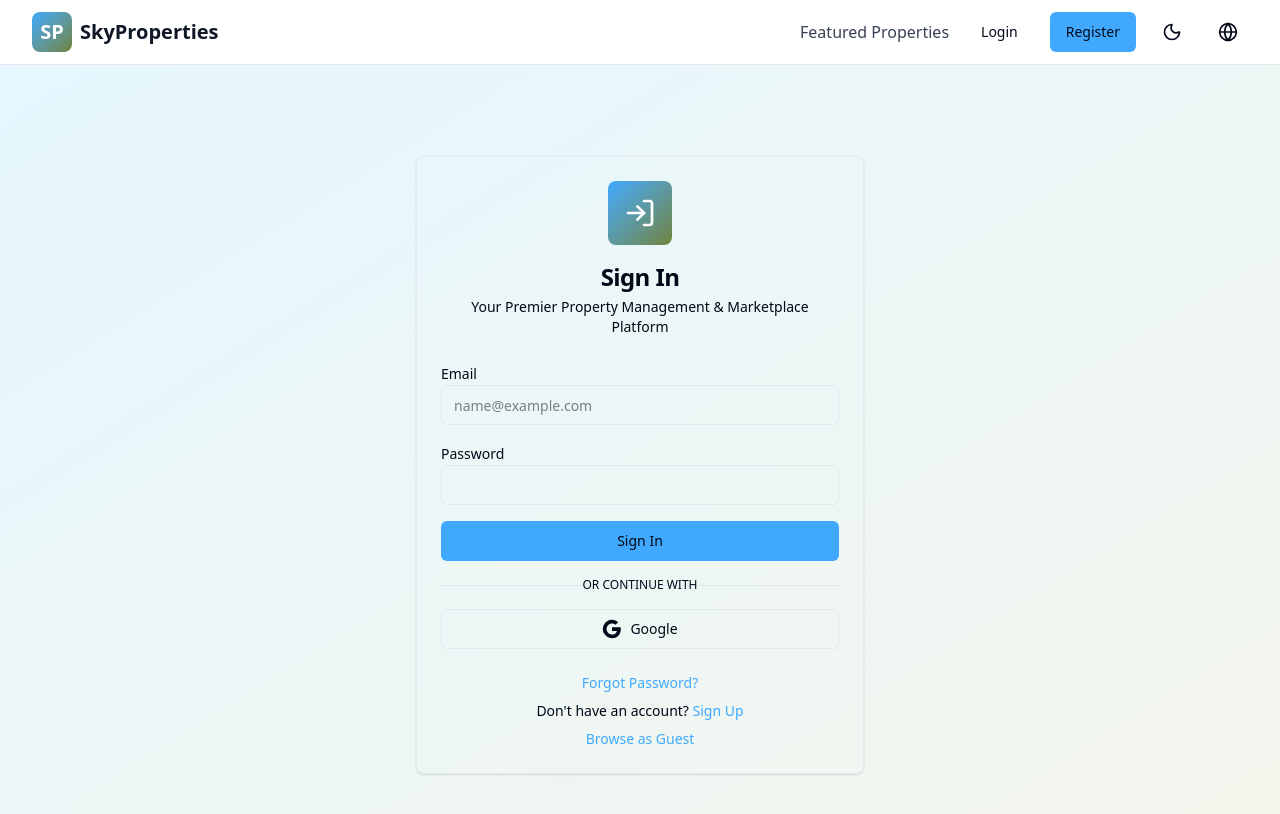
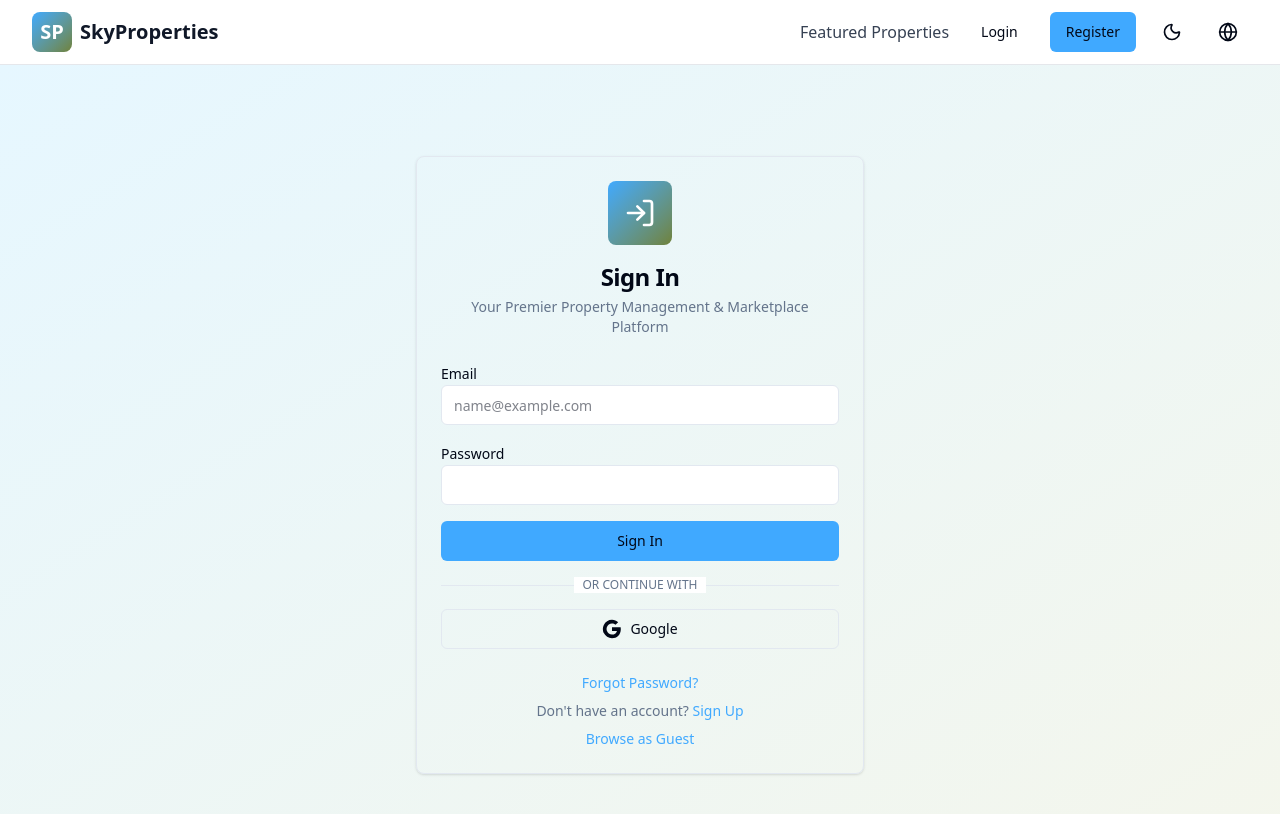
Before and after one commit to InnovationLadders/SkyProperties10, a React (Vite) app: page /login in a window 1280 px wide. Shown: the top 814 px of the page. Built offline with nearby package versions, Linux system fonts and the light colour scheme; no server answers.

Commit message:
Updated globals.css

```diff
--- a/src/components/ui/Card.jsx
+++ b/src/components/ui/Card.jsx
@@ -5,7 +5,7 @@ const Card = forwardRef(({ className, ...props }, ref) => (
   <div
     ref={ref}
     className={cn(
-      'rounded-lg border bg-card text-card-foreground shadow-sm',
+      'rounded-lg border bg-card text-card-foreground shadow-sm bg-opacity-100',
       className
     )}
     {...props}
--- a/src/styles/globals.css
+++ b/src/styles/globals.css
@@ -47,6 +47,40 @@
   }
 }
 
+@layer components {
+  .bg-card {
+    background-color: hsl(0 0% 100%);
+  }
+
+  .dark .bg-card {
+    background-color: hsl(222.2 47% 11%);
+  }
+
+  .text-card-foreground {
+    color: hsl(222.2 84% 4.9%);
+  }
+
+  .dark .text-card-foreground {
+    color: hsl(210 40% 98%);
+  }
+
+  .bg-background {
+    background-color: hsl(0 0% 100%);
+  }
+
+  .dark .bg-background {
+    background-color: hsl(222.2 84% 4.9%);
+  }
+
+  .text-muted-foreground {
+    color: hsl(215.4 16.3% 46.9%);
+  }
+
+  .dark .text-muted-foreground {
+    color: hsl(217.9 10.6% 64.9%);
+  }
+}
+
 html[dir="rtl"] {
   direction: rtl;
 }
```
